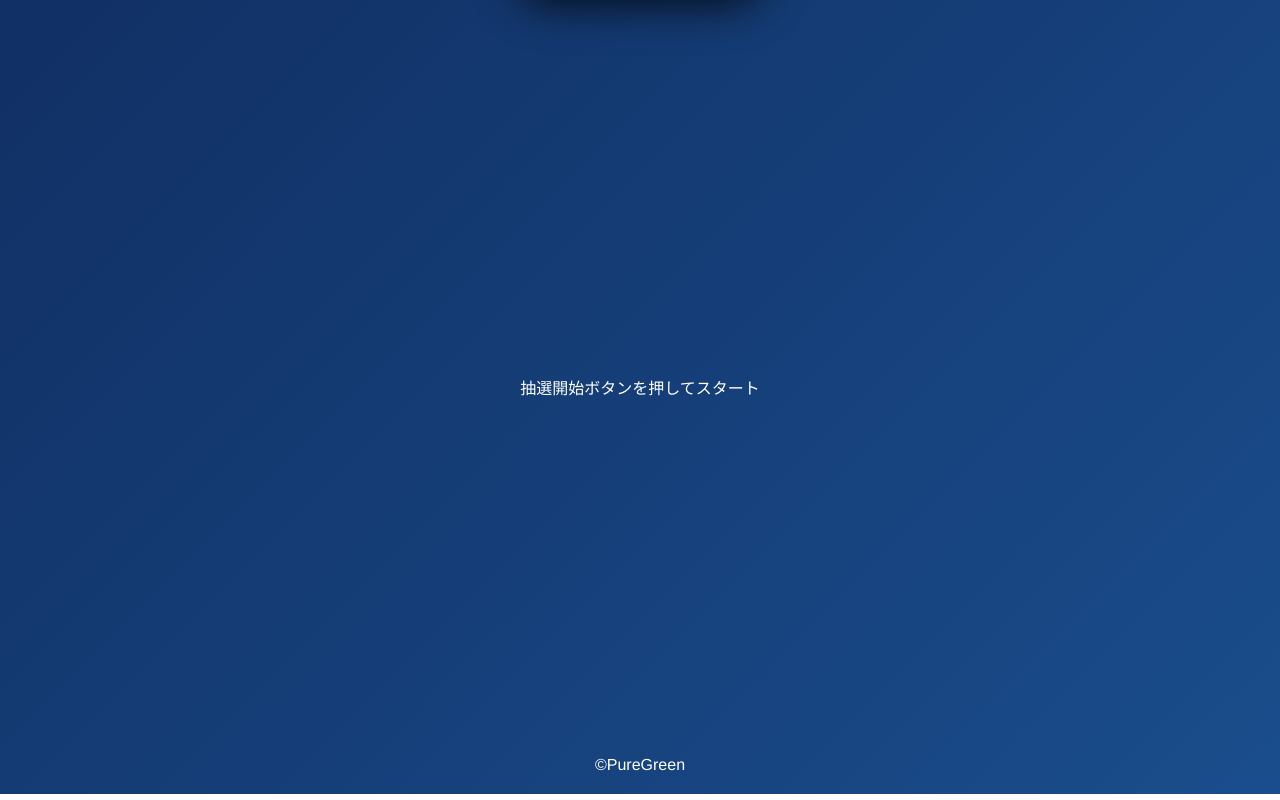
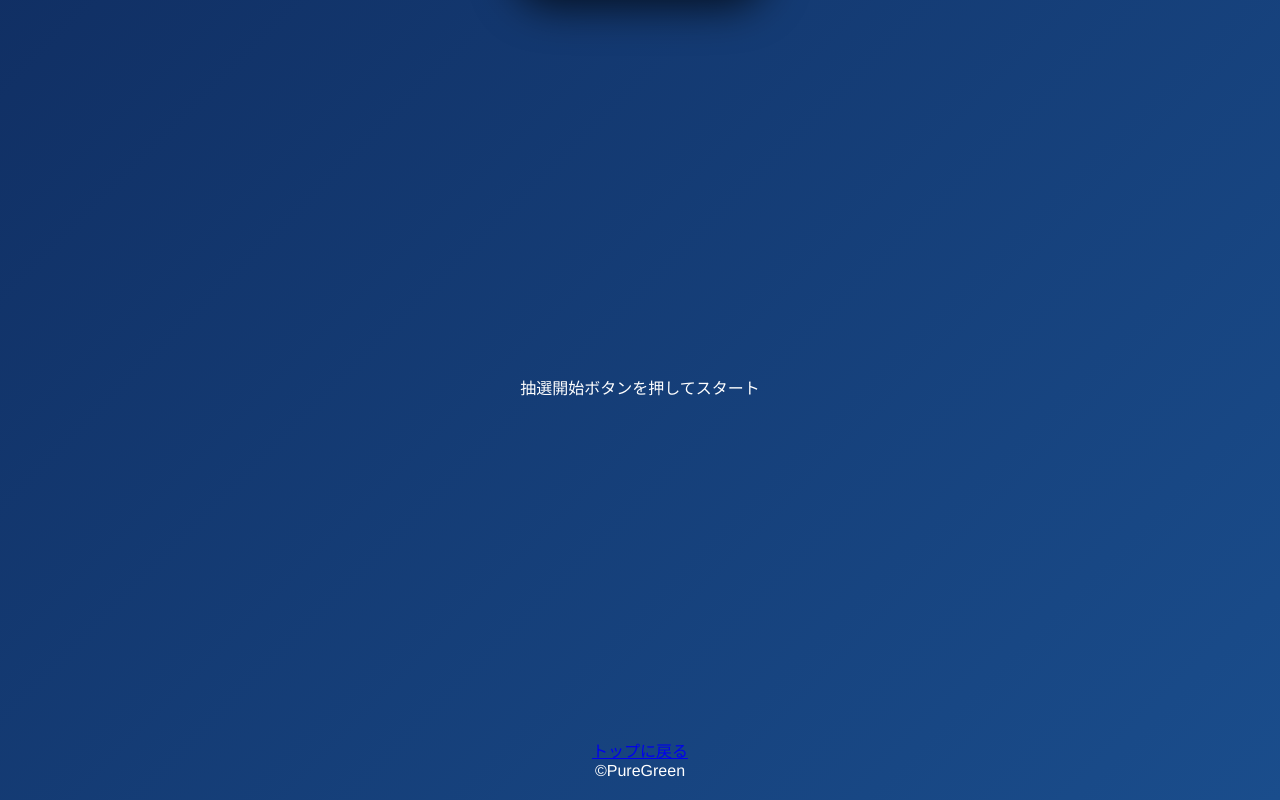
Before and after one commit to puregreen/WorldCupMockDraw, a plain HTML site: page index.html in a window 1280 px wide. Shown: the part 316-1116 px from the top of the page. Drawn offline with Linux system fonts and the light colour scheme.

Commit message:
Update index.html

```diff
--- a/index.html
+++ b/index.html
@@ -285,6 +285,7 @@ await new Promise(r => setTimeout(r, 1000));
   <!--
   <button id="scrollToTopBtn">トップに戻る</button>
    -->
+  <a href="#pTitle">トップに戻る</a>
   <br>©PureGreen
 </body>
 </html>
```
